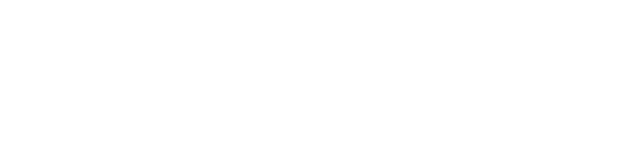
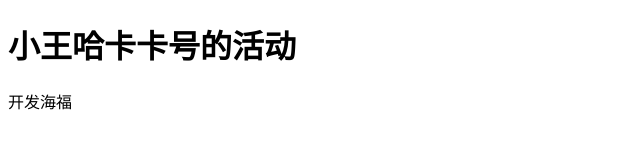
Before and after one commit to pangzishi/gitTest, a plain HTML site: page index.html in a window 1280 px wide. Shown: the whole page, without its empty margins (0-640 px from the left). Drawn offline with Linux system fonts and the light colour scheme.

Commit message:
xiaowang:1

```diff
--- a/index.html
+++ b/index.html
@@ -6,6 +6,7 @@
     <title>Document</title>
 </head>
 <body>
-
+    <h1>小王哈卡卡号的活动</h1>
+    <p>开发海福</p>
 </body>
 </html>
```
